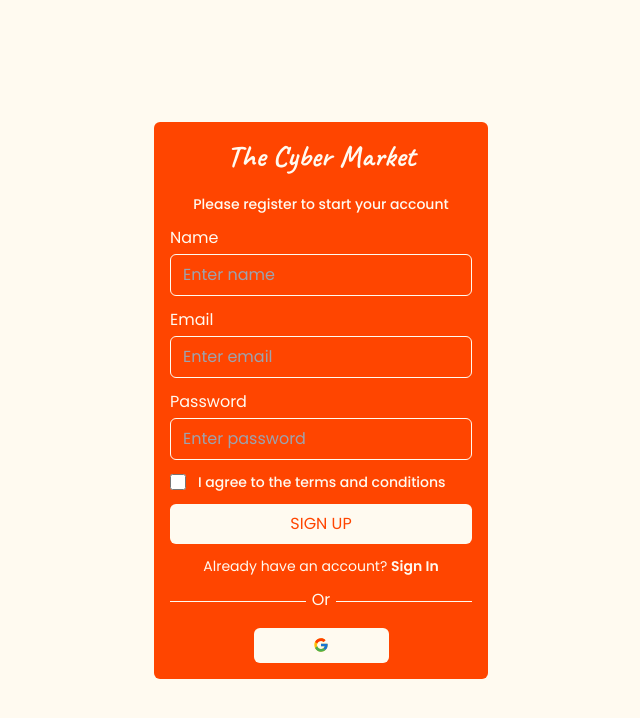
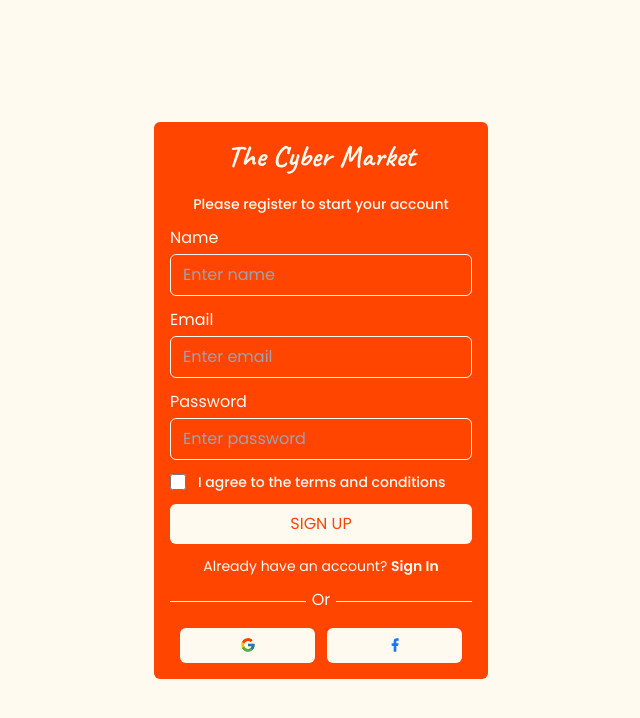
Before and after one commit to Nimira43/...Loading, a React (Create React App) app in the folder dashboard/: page /register in a window 1280 px wide. Shown: the top 718 px of the page, without its empty margins (319-959 px from the left). Built offline with nearby package versions, Linux system fonts and the light colour scheme.

Commit message:
Added Facebook button

```diff
--- a/dashboard/src/views/auth/Register.jsx
+++ b/dashboard/src/views/auth/Register.jsx
@@ -1,6 +1,7 @@
 import React from 'react'
 import { Link } from 'react-router-dom'
 import { FcGoogle } from 'react-icons/fc'
+import { RiFacebookFill } from 'react-icons/ri'
 
 const Register = () => {
   return (
@@ -44,6 +45,11 @@ const Register = () => {
                   <FcGoogle />
                 </span>
               </div>
+              <div className='w-[135px] h-[35px] flex rounded-md bg-[#fffaf0] justify-center items-center cursor-pointer overflow-hidden'>
+                <span>
+                  <RiFacebookFill className='text-[#1877F2]' />
+                </span>
+              </div>
             </div>
           </form>
         </div>
```
